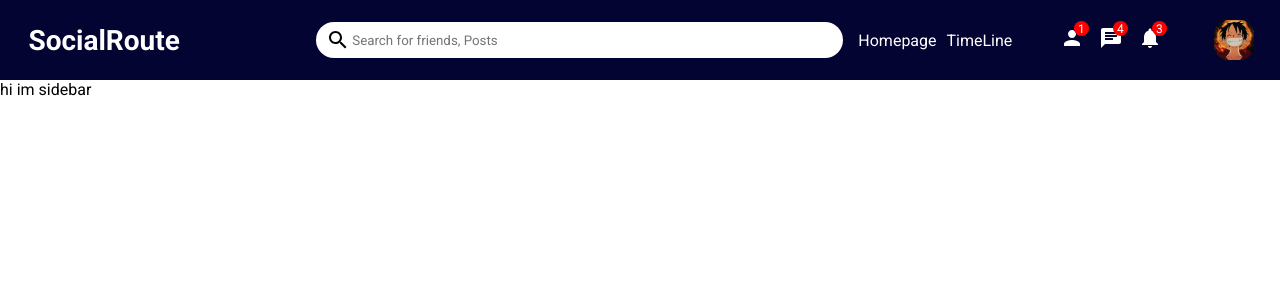
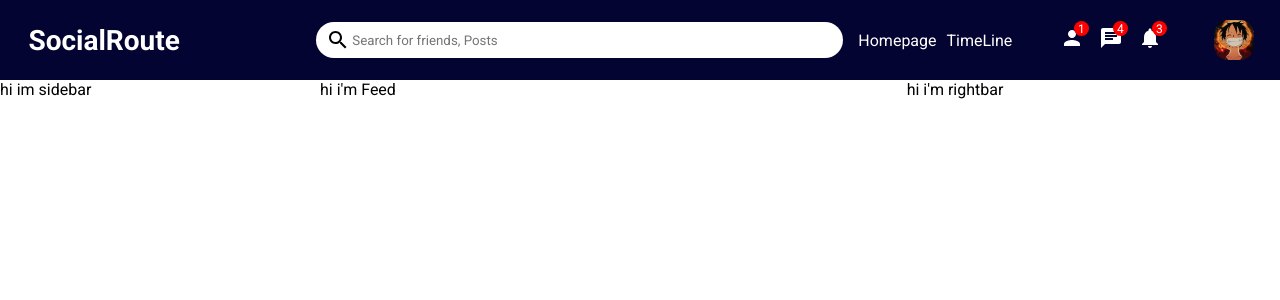
Before and after one commit to pk8101/React-Social_Media, a React (Create React App) app: page / in a window 1280 px wide. Shown: the top 300 px of the page. Built offline with nearby package versions, Linux system fonts and the light colour scheme.

Commit message:
feed and rightbar components added

```diff
--- a/src/components/feed/Feed.js
+++ b/src/components/feed/Feed.js
@@ -0,0 +1,7 @@
+import './feed.css'
+
+export default function Feed() {
+  return (
+    <div className='feed'>hi i'm Feed</div>
+  )
+}
--- a/src/components/feed/feed.css
+++ b/src/components/feed/feed.css
@@ -0,0 +1,3 @@
+.feed{
+    flex:5.5;
+}
--- a/src/components/rightbar/Rightbar.js
+++ b/src/components/rightbar/Rightbar.js
@@ -0,0 +1,7 @@
+import "./rightbar.css"
+
+export default function rightbar() {
+  return (
+    <div className="rightbar">hi i'm rightbar</div>
+  )
+}
--- a/src/components/rightbar/rightbar.css
+++ b/src/components/rightbar/rightbar.css
@@ -0,0 +1,3 @@
+.rightbar{
+    flex:3.5;
+}
--- a/src/components/sidebar/sidebar.css
+++ b/src/components/sidebar/sidebar.css
@@ -0,0 +1,3 @@
+.sidebar{
+    flex:3;
+}
--- a/src/pages/Home.css
+++ b/src/pages/Home.css
@@ -0,0 +1,3 @@
+.bodyContainer{
+    display: flex;
+}
--- a/src/pages/Home.jsx
+++ b/src/pages/Home.jsx
@@ -1,12 +1,17 @@
-import './Home.css'
-import Topbar from '../components/topbar/Topbar'
-import Sidebar from '../components/sidebar/Sidebar'
+import './Home.css';
+import Topbar from '../components/topbar/Topbar';
+import Sidebar from '../components/sidebar/Sidebar';
+import Feed from '../components/feed/Feed';
+import Rightbar from '../components/rightbar/Rightbar';
+
 export default function Home() {
   return (
     <>
       <Topbar/>
       <div className="bodyContainer">
         <Sidebar/>
+        <Feed/>
+        <Rightbar/>
       </div>
 
     </>
```
